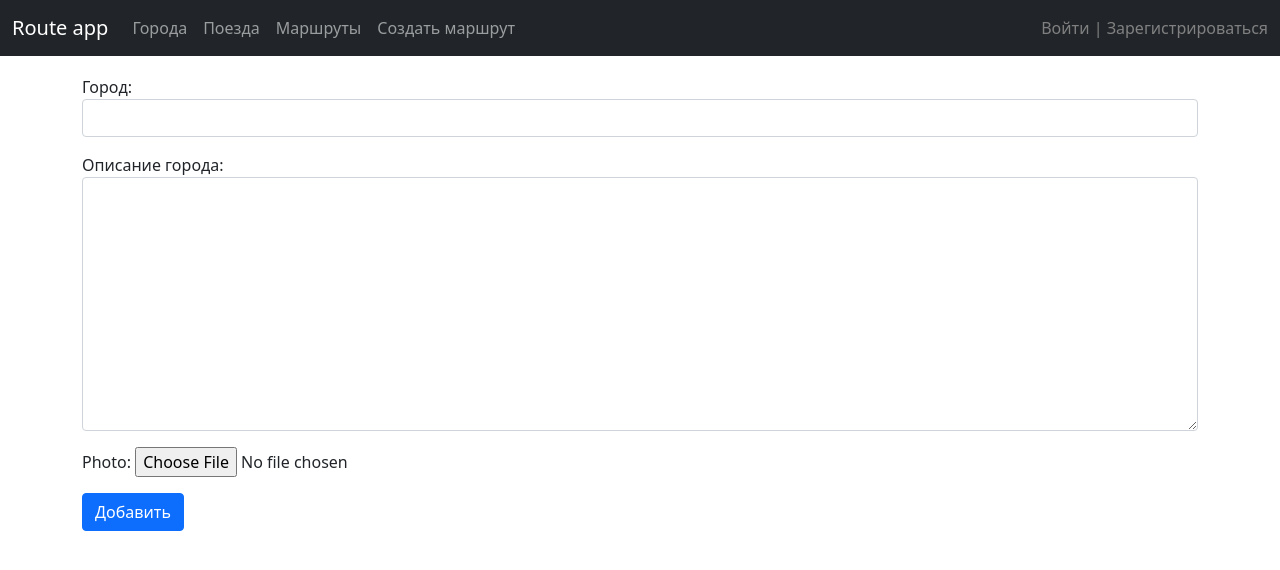
After one commit to D1manZZ/travel_app, a Django app: page /add_city/ in a window 1280 px wide. The commit adds this page. Shown: the top 570 px of the page. Run offline with Django 3.2, Linux system fonts and the light colour scheme.

Commit message:
add cities model_form

```diff
--- /dev/null
+++ b/src/route/forms.py
@@ -0,0 +1,12 @@
+from django import forms
+from .models import Cities
+
+
+class AddCity(forms.ModelForm):
+    class Meta:
+        model = Cities
+        fields = ['city', 'description', 'photo']
+        widgets = {
+            'city': forms.TextInput(attrs={'class': 'form-control'}),
+            'description': forms.Textarea(attrs={'class': 'form-control'})
+        }
--- a/src/route/models.py
+++ b/src/route/models.py
@@ -1,10 +1,11 @@
 from django.db import models
+from django.urls import reverse
 
 
 class Cities(models.Model):
     city = models.CharField('Город', max_length=50, unique=True)
-    description = models.TextField('Описание города', default='Информация появится чуть позже...')
-    photo = models.ImageField(upload_to='photos', default='photos/default_city.jpg')
+    description = models.TextField('Описание города')
+    photo = models.ImageField(upload_to='photos')
 
     class Meta:
         verbose_name = 'Город'
@@ -12,6 +13,9 @@ class Cities(models.Model):
 
     def __str__(self):
         return self.city
+
+    def get_absolute_url(self):
+        return reverse('city', kwargs={'pk': self.id})
 
 
 class Trains(models.Model):
--- a/src/route/static/css/main.css
+++ b/src/route/static/css/main.css
@@ -53,3 +53,13 @@
     display: block;
     margin: 0 auto;
 }
+
+.add_city {
+    position: fixed;
+    right: 40px;
+    bottom: 40px;
+}
+
+.add_city a {
+    padding: 10px 25px;
+}
--- a/src/route/urls.py
+++ b/src/route/urls.py
@@ -4,5 +4,6 @@ from django.urls import path
 urlpatterns = [
     path('', ez_life, name='main_page'),
     path('cities/', show_cities, name='cities'),
-    path('city/<int:pk>/', show_city, name='city')
+    path('city/<int:pk>/', show_city, name='city'),
+    path('add_city/', AddCity.as_view(), name='add_city')
 ]
--- a/src/route/views.py
+++ b/src/route/views.py
@@ -1,5 +1,7 @@
 from django.shortcuts import render, get_object_or_404
 from .models import *
+from django.views.generic import CreateView
+from .forms import AddCity
 
 
 def ez_life(request):
@@ -13,3 +15,8 @@ def show_cities(request):
 
 def show_city(request, pk):
     return render(request, 'route/city.html', {'city': get_object_or_404(Cities, id=pk)})
+
+
+class AddCity(CreateView):
+    template_name = 'route/add_city.html'
+    form_class = AddCity
--- /dev/null
+++ b/src/templates/route/add_city.html
@@ -0,0 +1,10 @@
+{% extends 'route/base.html' %}
+{% block content %}
+<div class="container page">
+    <form method="post" enctype="multipart/form-data">
+        {% csrf_token %}
+        {{ form.as_p }}
+        <button type="submit" class="btn btn-primary">Добавить</button>
+    </form>
+</div>
+{% endblock %}
--- a/src/templates/route/show_cities.html
+++ b/src/templates/route/show_cities.html
@@ -13,4 +13,7 @@
 </div>
 {% endfor %}
 </div>
+<div class="add_city">
+  <a href="{% url 'add_city' %}" class="btn btn-success">Добавить город</a>
+</div>
 {% endblock %}
```
Also changed, not shown: src/db.sqlite3, src/media/photos/cover.jpg (added), src/route/migrations/0008_auto_20210226_0150.py (added), src/route/migrations/0009_auto_20210226_0153.py (added), src/route/static/img/plus.svg (added).
